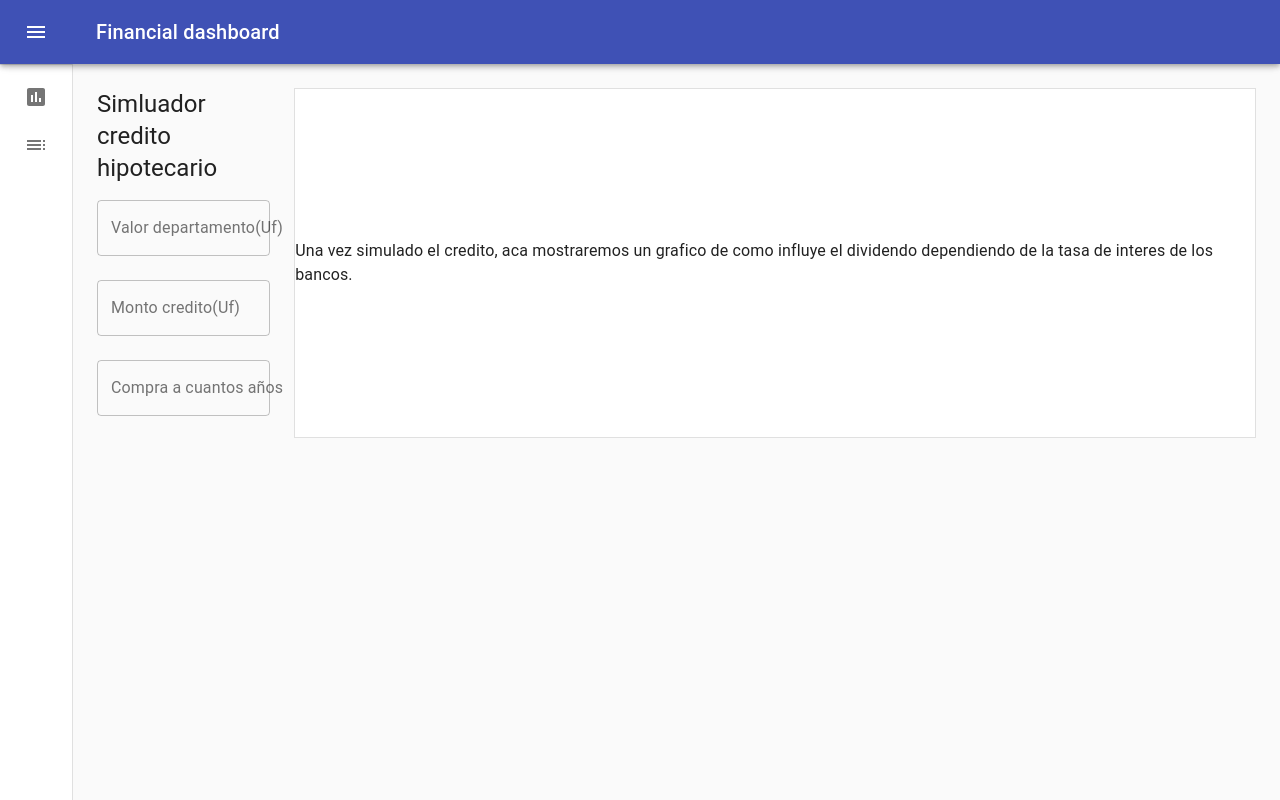
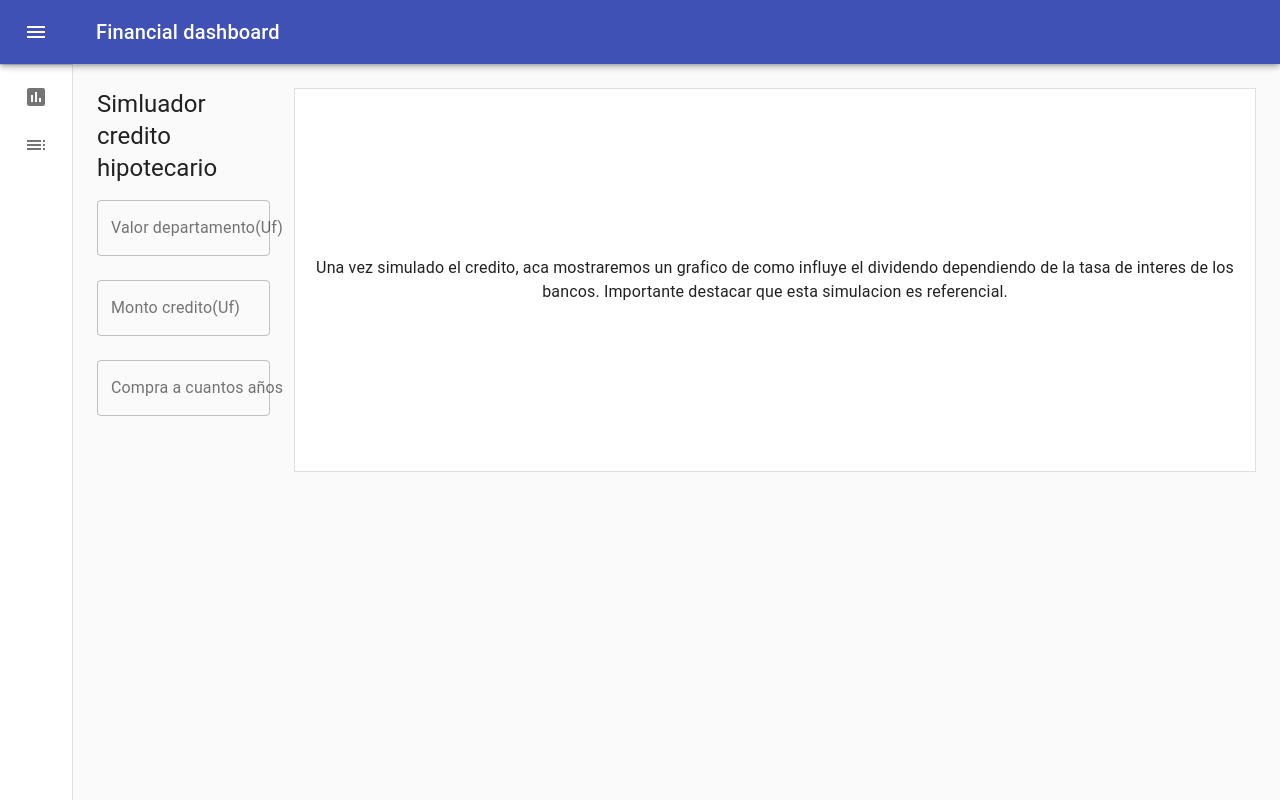
Before and after one commit to mopitz199/financial-app, a React (Create React App) app: page / in a window 1280 px wide. Built offline with nearby package versions, Linux system fonts and the light colour scheme; no server answers.

Commit message:
chore(financial_app): adding a form that simulate a mortgage credit with a chart

```diff
--- a/src/pages/simulations.js
+++ b/src/pages/simulations.js
@@ -87,9 +87,11 @@ export default function Simulations(props){
               mortgageInterestRateData={props.mortgageInterestRateData}
             />
           ) : (
-            <Grid container style={{'height': '350px', backgroundColor: theme.palette.common.white, borderColor: theme.palette.grey[300], borderWidth: '1px', borderStyle: 'solid'}} justify="center" alignItems="center">
-              <Typography>Una vez simulado el credito, aca mostraremos un grafico de como influye el dividendo dependiendo de la tasa de interes de los bancos.</Typography>
-            </Grid>
+            <Box p={2} style={{backgroundColor: theme.palette.common.white, borderColor: theme.palette.grey[300], borderWidth: '1px', borderStyle: 'solid'}}>
+              <Grid container style={{'height': '350px'}} justify="center" alignItems="center">
+                <Typography style={{textAlign: 'center'}}>Una vez simulado el credito, aca mostraremos un grafico de como influye el dividendo dependiendo de la tasa de interes de los bancos. Importante destacar que esta simulacion es referencial.</Typography>
+              </Grid>
+            </Box>
           )}
         </Grid>
       </Grid>
```
